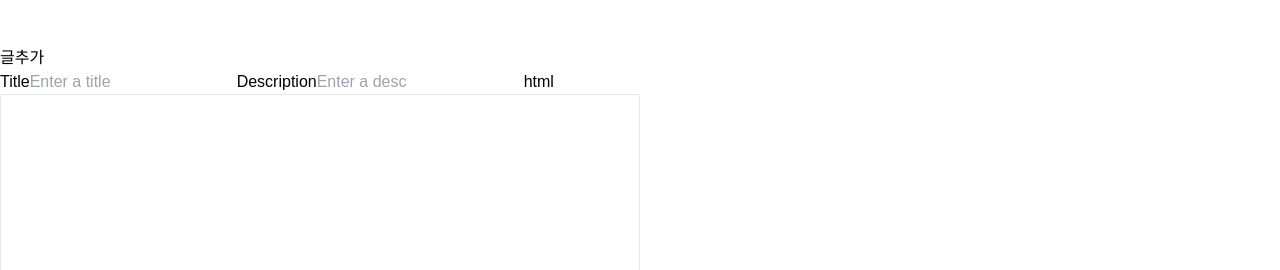
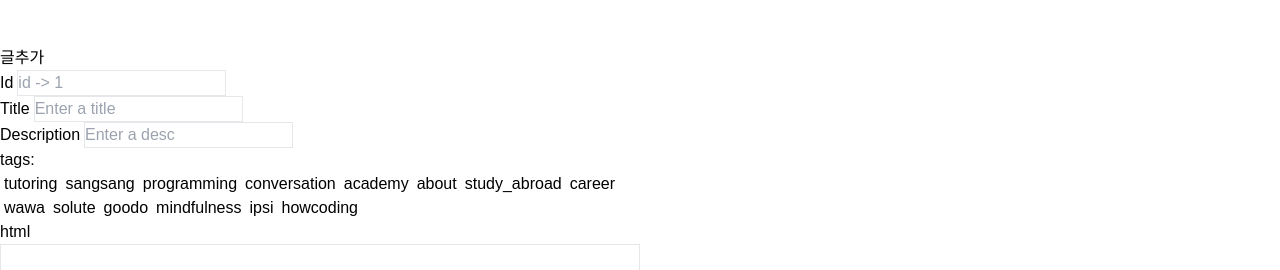
Before and after one commit to inyourcare/practical-trivia, a Next.js app: page /contactinfo in a window 1280 px wide. Shown: the part 140-410 px from the top of the page. Built offline with nearby package versions, Linux system fonts and the light colour scheme; no server answers; the database is empty.

Commit message:
태그 추가 기능 추가

```diff
--- a/components/ReactQuillWrapper.tsx
+++ b/components/ReactQuillWrapper.tsx
@@ -1,8 +1,9 @@
 "use client";
-import React, { useState } from "react";
+import React, { useEffect, useRef, useState } from "react";
 import "react-quill/dist/quill.snow.css";
 import ReactQuill from "react-quill";
 import Markdown from "markdown-to-jsx";
+import { tagDict } from "./util/tag/tagToKr";
 
 function ReactQuillWrapper() {
   const initialState = {
@@ -36,12 +37,19 @@ function ReactQuillWrapper() {
     title: "",
     content: "",
     desc: "",
+    id: "",
+    // tagDict: tagDict,
   };
   const [html, setHTML] = useState(true);
+  const [tagSelected] = useState<Set<string>>(new Set([]));
   const [state, setState] = useState(initialState);
   const handleChange = (value: string) => {
     setState({ ...state, content: value });
   };
+  function handleIdChange(event: React.ChangeEvent<HTMLInputElement>) {
+    event.preventDefault();
+    setState({ ...state, id: event.target.value });
+  }
   function handleTitleChange(event: React.ChangeEvent<HTMLInputElement>) {
     event.preventDefault();
     setState({ ...state, title: event.target.value });
@@ -73,13 +81,42 @@ function ReactQuillWrapper() {
         console.log(data);
       });
   }
+
+  const tagItemsRef = useRef<HTMLSpanElement[]>([]);
+  useEffect(() => {
+    tagItemsRef.current.map((ref) => {
+      ref.addEventListener("click", (e) => {
+        const val = ref.innerText;
+        if (tagSelected?.has(val)) {
+          ref.style.color = "black";
+          tagSelected.delete(val);
+        } else {
+          ref.style.color = "red";
+          tagSelected?.add(val);
+        }
+      });
+    });
+  }, [tagSelected]);
+
   return (
     <>
       <div className="flex flex-row">
         <div className="w-1/2">
           <form onSubmit={(e) => submitHandler}>
+            <label htmlFor="id">Id</label>
+            <input
+              className="border ml-1"
+              type="text"
+              value={state.id}
+              name="id"
+              placeholder="id -> 1"
+              onChange={(e) => handleIdChange(e)}
+              required
+            />
+            <br />
             <label htmlFor="title">Title</label>
             <input
+              className="border ml-1"
               type="text"
               value={state.title}
               name="title"
@@ -87,8 +124,10 @@ function ReactQuillWrapper() {
               onChange={(e) => handleTitleChange(e)}
               required
             />
+            <br />
             <label htmlFor="desc">Description</label>
             <input
+              className="border ml-1"
               type="text"
               value={state.desc}
               name="desc"
@@ -96,9 +135,30 @@ function ReactQuillWrapper() {
               onChange={(e) => handleDescChange(e)}
               required
             />
-
+            <br />
+            {/* {`${state.tagDict}`} */}
+            <div className="w-full">
+              tags:
+              <div className="w-full flex flex-row flex-wrap">
+                {Object.entries(tagDict).map((entry, i) => (
+                  <span
+                    key={i}
+                    ref={(elem) => {
+                      tagItemsRef.current[i] = elem as HTMLSpanElement;
+                    }}
+                    // className={`cursor-pointer ${tagSelected.has(entry[0])?'text-red':'text-black'}`}
+                    className={`cursor-pointer px-1`}
+                    // onClick={(e) => {}}
+                  >
+                    {entry[0]}
+                  </span>
+                ))}
+              </div>
+            </div>
             <nav className="gap-3 sm:gap-5 md:gap-10 lg:gap-10 xl:gap-10 2xl:gap-10 inline-flex justify-center sm:justify-center md:justify-right mt-5 sm:mt-5 md:mt-0 lg:mt-0 xl:mt-0 2xl:mt-0  items-start text-black text-left font-medium">
-              <div className="cursor-pointer" onClick={() => setHTML(!html)}>html</div>
+              <div className="cursor-pointer" onClick={() => setHTML(!html)}>
+                html
+              </div>
             </nav>
             {html === true ? (
               <>
```
